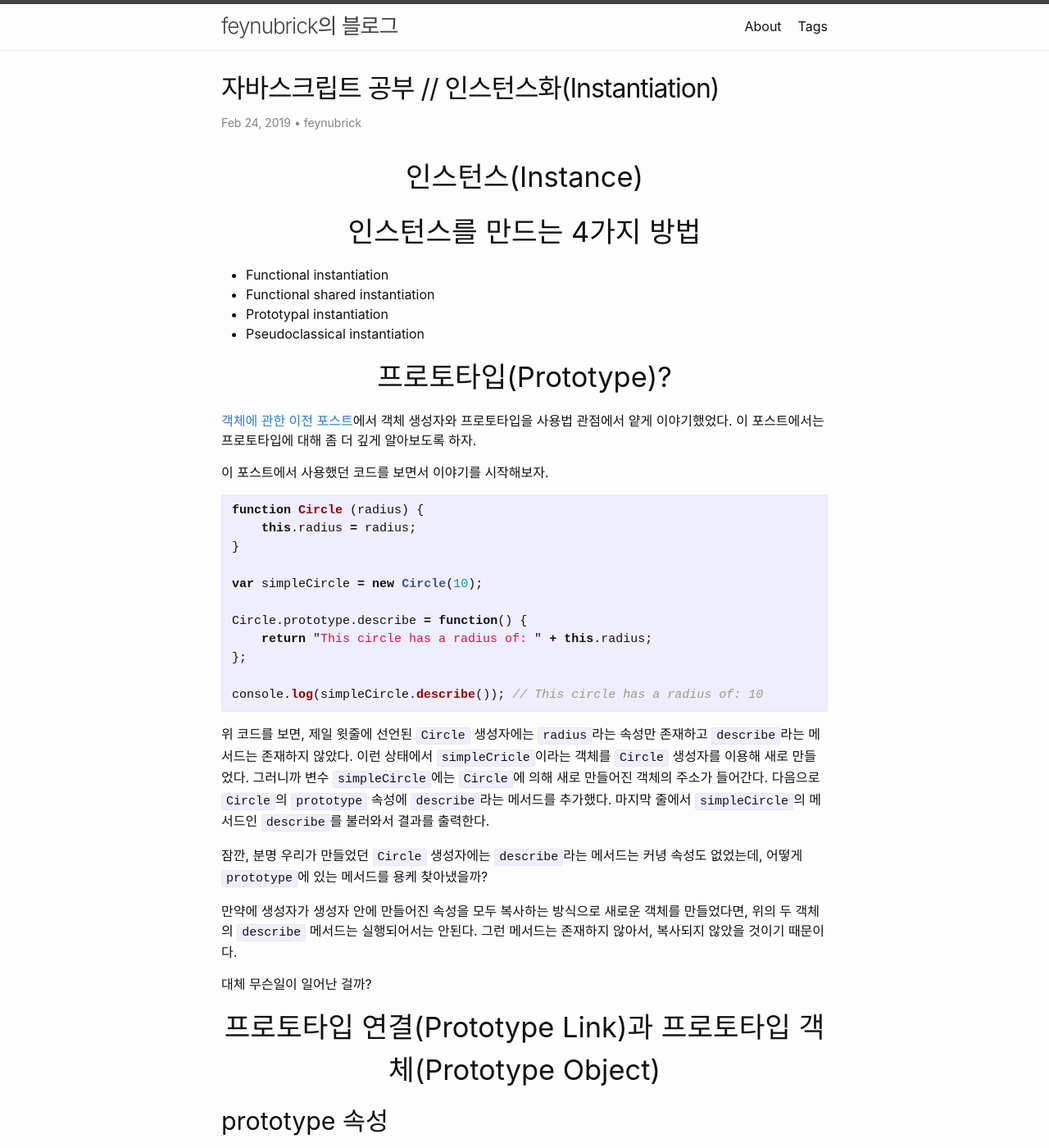
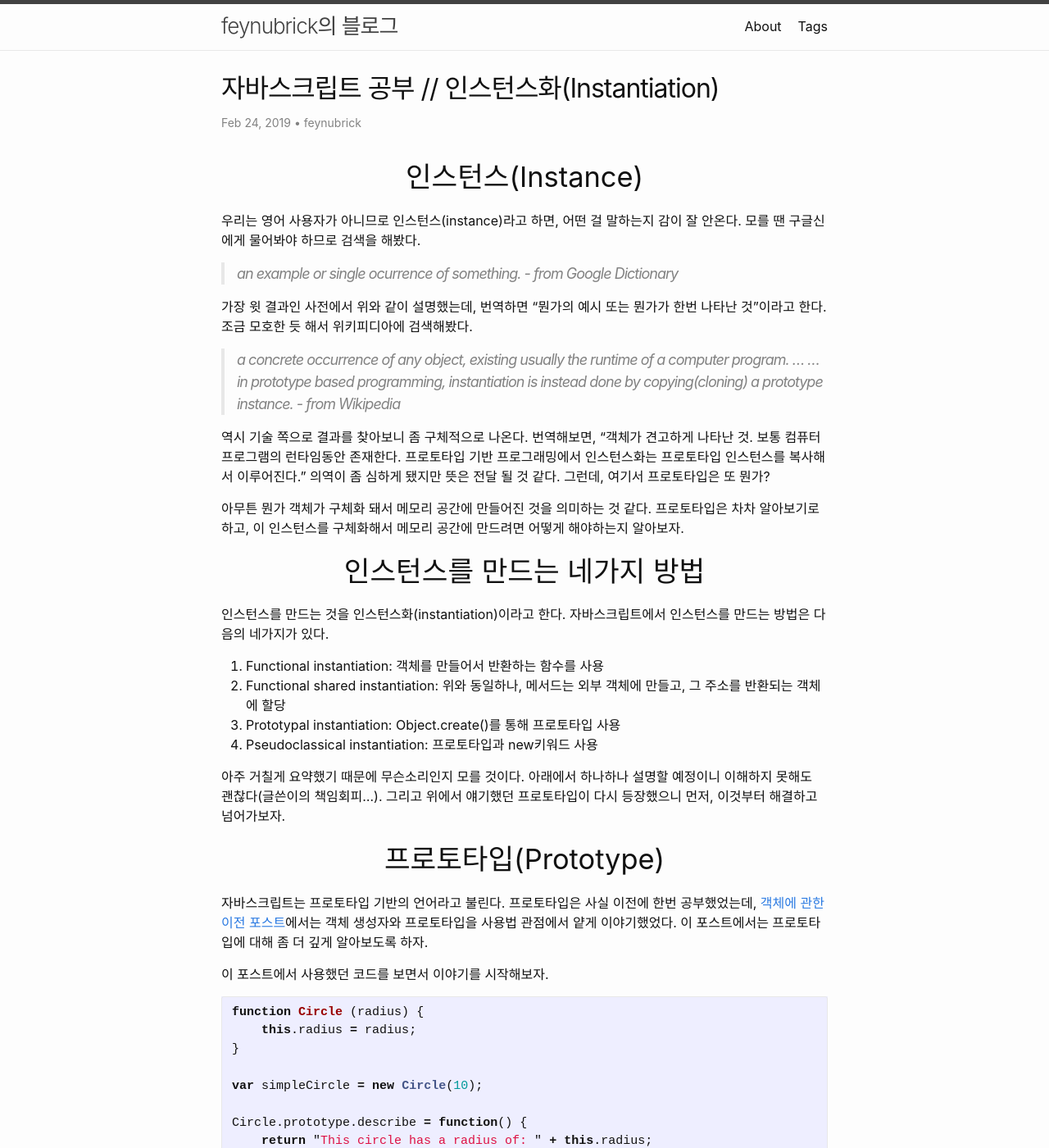
Before and after one commit to feynubrick/feynubrick.github.io, a Jekyll site: the page built from _posts/2019-02-24-javascript-study-instantiation.md, in a window 1280 px wide and 1400 px high. Shown: the whole window at 82% size. Built offline with Jekyll 4.4.1, drawn with Linux system fonts in a browser that asks for light colours; nearby versions of some CDN libraries; comment, search, counter and statistics services are not loaded; some of the changed text lies outside the part shown.

Commit message:
edited instantiation post

````diff
--- a/_posts/2019-02-24-javascript-study-instantiation.md
+++ b/_posts/2019-02-24-javascript-study-instantiation.md
@@ -9,144 +9,45 @@ tags: [JavaScript, Study, CodeStates]
 
 # 인스턴스(Instance)
 
-# 인스턴스를 만드는 4가지 방법
-
-- Functional instantiation
-- Functional shared instantiation
-- Prototypal instantiation
-- Pseudoclassical instantiation
-
-# 프로토타입(Prototype)?
-
-[객체에 관한 이전 포스트]({{ site.baseurl }}{% post_url 2019-01-03-javascript-study-object %})에서 객체 생성자와 프로토타입을 사용법 관점에서 얕게 이야기했었다.
-이 포스트에서는 프로토타입에 대해 좀 더 깊게 알아보도록 하자.
-
-이 포스트에서 사용했던 코드를 보면서 이야기를 시작해보자.
-
-```javascript
-function Circle (radius) {
-    this.radius = radius;
-}
-
-var simpleCircle = new Circle(10);
-
-Circle.prototype.describe = function() {
-    return "This circle has a radius of: " + this.radius;
-};
-
-console.log(simpleCircle.describe()); // This circle has a radius of: 10
-```
-
-위 코드를 보면, 제일 윗줄에 선언된 `Circle` 생성자에는 `radius`라는 속성만 존재하고 `describe`라는 메서드는 존재하지 않았다.
-이런 상태에서 `simpleCricle`이라는 객체를 `Circle` 생성자를 이용해 새로 만들었다.
-그러니까 변수 `simpleCircle`에는 `Circle`에 의해 새로 만들어진 객체의 주소가 들어간다.
-다음으로 `Circle`의 `prototype` 속성에 `describe`라는 메서드를 추가했다.
-마지막 줄에서 `simpleCircle`의 메서드인 `describe`를 불러와서 결과를 출력한다.
-
-잠깐, 분명 우리가 만들었던 `Circle` 생성자에는 `describe`라는 메서드는 커녕 속성도 없었는데,
-어떻게 `prototype`에 있는 메서드를 용케 찾아냈을까?
-
-만약에 생성자가 생성자 안에 만들어진 속성을 모두 복사하는 방식으로 새로운 객체를 만들었다면,
-위의 두 객체의 `describe` 메서드는 실행되어서는 안된다.
-그런 메서드는 존재하지 않아서, 복사되지 않았을 것이기 때문이다.
-
-대체 무슨일이 일어난 걸까?
-
-# 프로토타입 연결(Prototype Link)과 프로토타입 객체(Prototype Object)
-
-## prototype 속성
-
-우선 위에서 `describe` 함수를 추가해줬었던 `prototype` 속성이 무엇인지부터 확인해보자.
-`Circle`을 `console.dir()`을 통해 확인하면 다음과 같다.
-
-<figure>
-  <img src="/assets/figures/prototype-constructor-console-dir.png" alt="constructor"/>
-  <!-- <figcaption></figcaption> -->
-</figure>
-
-여기서 보면 우리가 코드에서 해준 대로 `prototype`이라는 속성에 `describe`가 잘 들어간 것을 볼 수 있다.
-
-
-
-
-
-
-
-
-더 자세히 말하면, `simpleCircle.describe()`를 실행하면 먼저 `simpleCircle` 객체에서 `describe`라는 이름을 갖는 식별자를 찾는다.
-당연히 못 찾았으므로, 이제는 프로토타입에서 `describe`를 찾는다.
-이렇게해서 describe를 실행한 것이다.
-
-위의 방식을 보니 좀 이해가 됐는지 모르겠다.
-자바스크립트는 프로토타입을 사용해 클래스의 상속을 흉내내고 있다.
-
-# Object.create() 메서드
-
-위의 예에서 prototype에 직접 메서드를 추가하는 방식을 사용했다.
-비슷한 일을 `Object.create()`를 사용해서 구현할 수 있다.
-
-```javascript
-
-function Circle (radius) {
-    this.radius = radius;
-    this.describe = function() {
-        return "This circle has a radius of: " + this.radius;
-    };
-}
-
-const circle = Circle(5);
-
-var simpleCircle = Object.create(circle);
-simpleCirCle.radius = 20;
-var colouredCircle = Object.create(circle);
-colouredCircle.colour = "red";
-
-console.log(simpleCircle.colour); // undefined
-console.log(colouredCircle.colour); // "red"
-
-console.log(simpleCircle.describe()); // This circle has a radius of: 10
-console.log(colouredCircle.describe()); // This circle has a radius of: 5
-```
-
-요약하면, `Object.create` 함수는 인자로 들어있는 객체를 프로토타입으로 하는 새로운 객체를 만들어내는 함수다.
-
-
-
-
-
-# 참고
-
-- 코드스테이츠의 Immersive 코스 강의
-- [오승환님의 블로그](https://medium.com/@bluesh55/javascript-prototype-%EC%9D%B4%ED%95%B4%ED%95%98%EA%B8%B0-f8e67c286b67)
-- [[Youtube의 FunFunFunction 영상]`__proto__` vs `prototype`](https://www.youtube.com/watch?v=DqGwxR_0d1M)](---
-layout: post
-title: "자바스크립트 공부 // 인스턴스화(Instantiation)"
-comments: true
-author: feynubrick
-date: 2019-02-24
-tags: [JavaScript, Study, CodeStates]
----
-
-# 인스턴스(Instance)
+우리는 영어 사용자가 아니므로 인스턴스(instance)라고 하면, 어떤 걸 말하는지 감이 잘 안온다.
+모를 땐 구글신에게 물어봐야 하므로 검색을 해봤다.
 
 > an example or single ocurrence of something.    - from Google Dictionary
+
+가장 윗 결과인 사전에서 위와 같이 설명했는데, 번역하면 "뭔가의 예시 또는 뭔가가 한번 나타난 것"이라고 한다.
+조금 모호한 듯 해서 위키피디아에 검색해봤다.
 
 > a concrete occurrence of any object, existing usually the runtime of a computer program.
 > ...
 > ... in prototype based programming, instantiation is instead done by copying(cloning) a prototype instance.    - from Wikipedia
 
-# 인스턴스를 만드는 4가지 방법
+역시 기술 쪽으로 결과를 찾아보니 좀 구체적으로 나온다.
+번역해보면, "객체가 견고하게 나타난 것. 보통 컴퓨터 프로그램의 런타임동안 존재한다. 프로토타입 기반 프로그래밍에서 인스턴스화는 프로토타입 인스턴스를 복사해서 이루어진다."
+의역이 좀 심하게 됐지만 뜻은 전달 될 것 같다.
+그런데, 여기서 프로토타입은 또 뭔가?
 
-- Functional instantiation
-- Functional shared instantiation
-- Prototypal instantiation
-- Pseudoclassical instantiation
+아무튼 뭔가 객체가 구체화 돼서 메모리 공간에 만들어진 것을 의미하는 것 같다.
+프로토타입은 차차 알아보기로 하고, 이 인스턴스를 구체화해서 메모리 공간에 만드려면 어떻게 해야하는지 알아보자.
 
-Functional instantiation을 이해하기 위해서는 프로토타입을 먼저 잘 이해할 필요가 있다.
+# 인스턴스를 만드는 네가지 방법
+
+인스턴스를 만드는 것을 인스턴스화(instantiation)이라고 한다.
+자바스크립트에서 인스턴스를 만드는 방법은 다음의 네가지가 있다.
+
+1. Functional instantiation: 객체를 만들어서 반환하는 함수를 사용
+2. Functional shared instantiation: 위와 동일하나, 메서드는 외부 객체에 만들고, 그 주소를 반환되는 객체에 할당
+3. Prototypal instantiation: Object.create()를 통해 프로토타입 사용
+4. Pseudoclassical instantiation: 프로토타입과 new키워드 사용
+
+아주 거칠게 요약했기 때문에 무슨소리인지 모를 것이다.
+아래에서 하나하나 설명할 예정이니 이해하지 못해도 괜찮다(글쓴이의 책임회피...).
+그리고 위에서 얘기했던 프로토타입이 다시 등장했으니 먼저, 이것부터 해결하고 넘어가보자.
 
 # 프로토타입(Prototype)
 
-[객체에 관한 이전 포스트]({{ site.baseurl }}{% post_url 2019-01-03-javascript-study-object %})에서 객체 생성자와 프로토타입을 사용법 관점에서 얕게 이야기했었다.
+자바스크립트는 프로토타입 기반의 언어라고 불린다.
+프로토타입은 사실 이전에 한번 공부했었는데,
+[객체에 관한 이전 포스트]({{ site.baseurl }}{% post_url 2019-01-03-javascript-study-object %})에서는 객체 생성자와 프로토타입을 사용법 관점에서 얕게 이야기했었다.
 이 포스트에서는 프로토타입에 대해 좀 더 깊게 알아보도록 하자.
 
 이 포스트에서 사용했던 코드를 보면서 이야기를 시작해보자.
````
